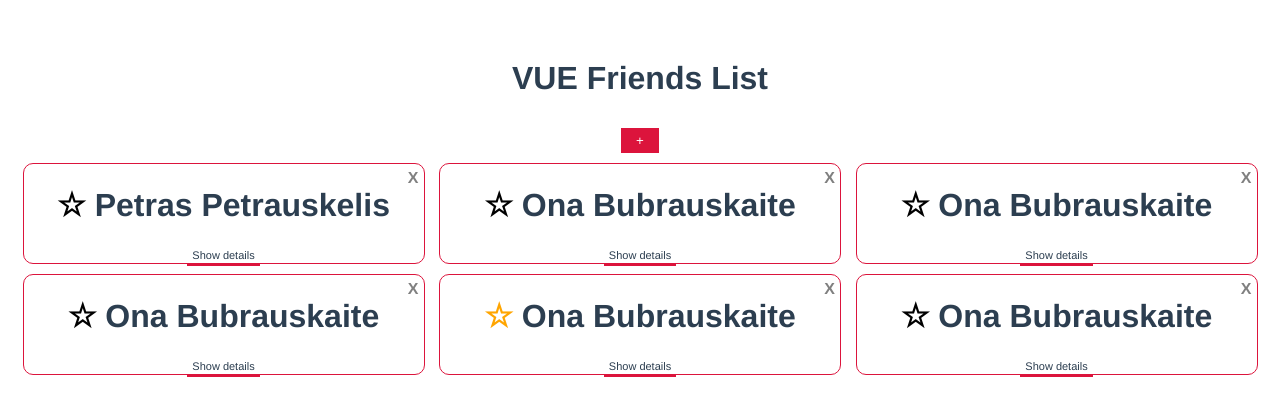
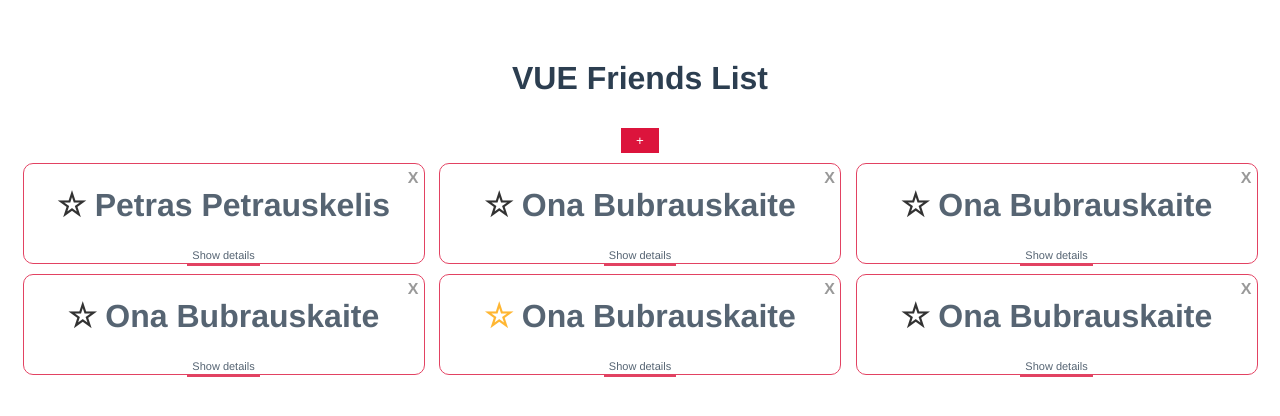
Before and after one commit to pakidaxed/vuejs-friendlist, a Vue app: page / in a window 1280 px wide. Shown: the top 416 px of the page. Built offline with nearby package versions, Linux system fonts and the light colour scheme.

Commit message:
small css changes

```diff
--- a/src/components/FriendCard.vue
+++ b/src/components/FriendCard.vue
@@ -47,6 +47,13 @@ export default {
   border-radius: 10px;
   margin-bottom: 10px;
   position: relative;
+  opacity: 80%;
+  transition: opacity 1s;
+}
+
+.friend-card:hover {
+  opacity: 100%;
+  transition: opacity 1s;
 }
 
 .delete {
```
